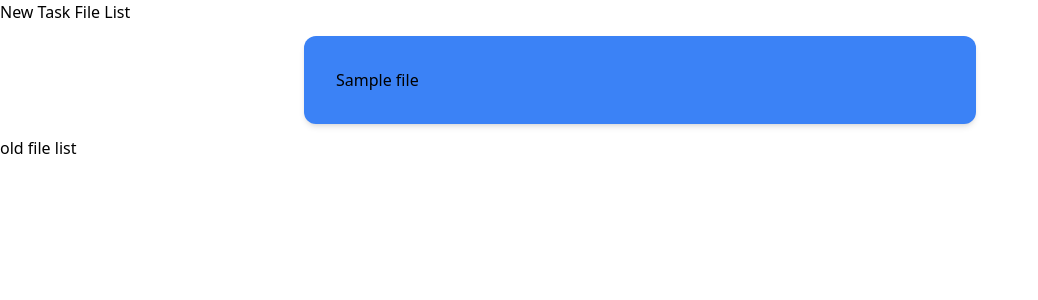
After one commit to kyle-kyhu/aw_project, a Django app: template templates/dropbox/task_file_list.html in a window 1280 px wide. The commit adds this page. Shown: the top 300 px of the page, without its empty margins (0-1038 px from the left). Run offline with Django 4.2, Linux system fonts and the light colour scheme; the template is opened without the code that fills it: values that come from a table or form of the project are taken from there, others are empty; tables that the repository leaves empty hold one stand-in row (values such as "Sample post"); some libraries are stand-ins or nearby versions.

Commit message:
html and urls are working

```diff
--- a/dropbox/models.py
+++ b/dropbox/models.py
@@ -1,6 +1,6 @@
 from django.db import models
 
-# Create your models here.
+
 class Dropbox(models.Model):
     file = models.FileField(upload_to='files/')
     name = models.CharField(max_length=100, blank=True)
@@ -19,3 +19,9 @@ class PyScript(models.Model):
 
     def __str__(self):
         return self.py_name
+
+class Task_file(models.Model):
+    task_name = models.CharField(max_length=100, blank=True)
+
+    def __str_(self):
+        return self.task_name
--- a/dropbox/urls.py
+++ b/dropbox/urls.py
@@ -4,6 +4,6 @@ from . import views
 app_name = 'dropbox'
 
 urlpatterns = [
-    path('file/', views.file_list, name='file_list'),
+    path('file/', views.task_file_list, name='task_file_list'),
     path('file/<int:file_id>/', views.file_detail, name='file_detail'),
 ]
--- a/media/files/test3_e5rajzv.csv
+++ /dev/null
@@ -1 +0,0 @@
-test3
--- a/media/files/test3_g4ZjYin.csv
+++ /dev/null
@@ -1 +0,0 @@
-test3
--- a/requirements.txt
+++ b/requirements.txt
@@ -1,7 +1,10 @@
 asgiref==3.7.2
+beautifulsoup4==4.12.3
 black==24.3.0
 click==8.1.7
 Django==5.0.3
+django-bootstrap4==24.1
+django-crispy-forms==2.1
 django-pandas==0.6.6
 et-xmlfile==1.1.0
 mypy-extensions==1.0.0
@@ -14,5 +17,6 @@ platformdirs==4.2.0
 python-dateutil==2.9.0.post0
 pytz==2024.1
 six==1.16.0
+soupsieve==2.5
 sqlparse==0.4.4
 tzdata==2024.1
--- a/templates/dropbox/file_detail.html
+++ b/templates/dropbox/file_detail.html
@@ -37,7 +37,7 @@
                         hx-trigger="click" hx-swap="outerHTML"
                         hx-vals="{csrfmiddlewaretoken: '{{ csrf_token }}'}"
                         class="bg-blue-500 hover:bg-blue-700 text-white font-bold py-2 px-4 rounded">
-                        Run
+                        Run Python Script
                     </button>
                 </form>
             </div>
--- /dev/null
+++ b/templates/dropbox/task_file_list.html
@@ -0,0 +1,34 @@
+{% extends 'base.html' %}
+{% load static %}
+
+
+{% block content %}
+<h2>New Task File List</h2>
+{% for task in tasks %}
+<div class="max-w-md mx-auto bg-blue-500 rounded-xl shadow-md overflow-hidden md:max-w-2xl m-3">
+    <div class="md:flex">
+            <div class="p-8">
+                <a href="{% url 'dropbox:file_detail' task.id %}">
+                <h3>{{ task.task_name }}</h3>
+            </div>
+    </div>
+</div>
+{% endfor %}
+
+
+
+
+<h2>old file list</h2>
+
+    <!-- <div class="file-list">
+        {% for file in files %}
+        <div class="file-icon">
+            <a href="{% url 'dropbox:file_detail' file.id %}">
+                <img src="{% static 'images/search-file_404236.png' %}" alt="{{ file.name }}">
+                <p>{{ file.file }}</p>
+            </a>
+        </div>
+        {% endfor %}
+    </div> -->
+
+{% endblock content %}
```
Also changed, not shown: dropbox/admin.py (+7 -4 lines), dropbox/views.py (+4 -3 lines), templates/dropbox/file_list.html (deleted, +0 -18 lines), dropbox/migrations/0004_task_file.py (added).
